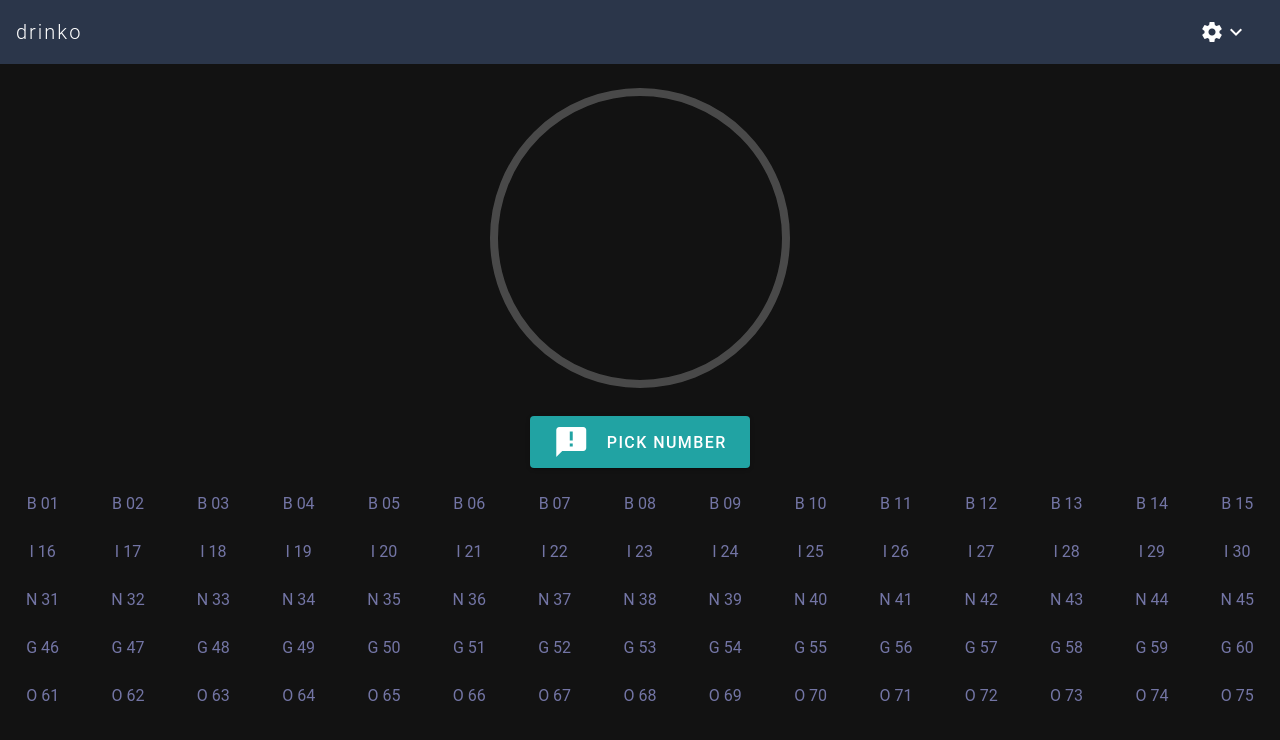
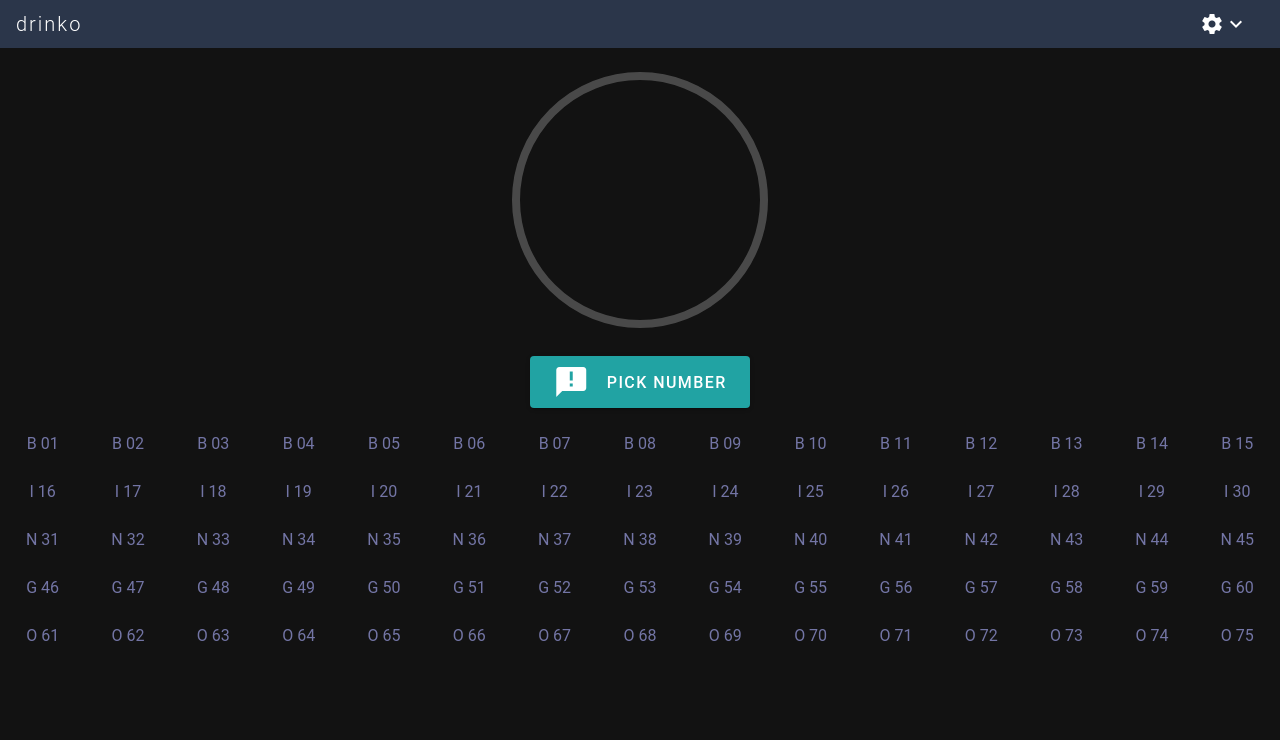
Before and after one commit to RamChilla/vue-bingopicker, a Vue app: page /#/ in a window 1280 px wide. Shown: the top 740 px of the page. Built offline with nearby package versions, Linux system fonts and the light colour scheme; a small style sheet from the web is missing.

Commit message:
adjustments to mvp

```diff
--- a/src/components/CurrentBingoNumber.vue
+++ b/src/components/CurrentBingoNumber.vue
@@ -5,9 +5,9 @@
         <!-- <h1 class="display-4 font-weight-light mb-3">{{ msg }}</h1> -->
 
         <v-progress-circular v-ripple
-          class="display-4"
+          class="display-3"
           rotate="0"
-          size="300"
+          size="256"
           width="8"
           :value="value"
           color="teal"
--- a/src/components/Navbar.vue
+++ b/src/components/Navbar.vue
@@ -1,11 +1,11 @@
 <template>
-  <v-app-bar app flat color="secondary" dark>
+  <v-app-bar app flat dense color="secondary">
     <v-toolbar-title class="font-weight-light" style="letter-spacing: 2px;">drinko</v-toolbar-title>
 
     <v-spacer></v-spacer>
 
     <!--Dropdown Menu-->
-      <v-menu offset-y transition="scroll-y-transition">
+      <v-menu dense offset-y transition="scroll-y-transition">
         <template v-slot:activator="{on}">
           <v-btn v-on="on" text>
             <v-icon>settings</v-icon>
@@ -13,7 +13,7 @@
           </v-btn>
         </template>
         <v-list light>
-          <v-btn text color="pink" @click="resetBingoEmitter">
+          <v-btn text color="pink" @click="$root.$emit('onResetBingo')">
             <v-icon>loop</v-icon>
             <span class="ml-4 font-weight-bold">Reset drinko</span>
           </v-btn>
@@ -27,11 +27,6 @@
 export default {
   data() {
     return {};
-  },
-  methods: {
-    resetBingoEmitter() {
-      this.$root.$emit('onResetBingo')
-    }
   }
 };
 </script>
--- a/src/views/Home.vue
+++ b/src/views/Home.vue
@@ -21,10 +21,10 @@
           :class="`text-center ${bingo.isSelected ? '':''}`">
 
           <v-expand-transition leave-absolute duration="1000">
-            <p v-if="bingo.isSelected" class="mb-0 font-weight-black pink--text">{{bingo.value}}</p>
+            <p v-show="bingo.isSelected" class="mb-0 font-weight-black pink--text">{{bingo.value}}</p>
           </v-expand-transition>
           <v-expand-transition leave-absolute duration="2000">
-            <p v-if="!bingo.isSelected" class="mb-0 primary--text">{{bingo.value}}</p>
+            <p v-show="!bingo.isSelected" class="mb-0 primary--text">{{bingo.value}}</p>
           </v-expand-transition>
 
         </v-col>
```
